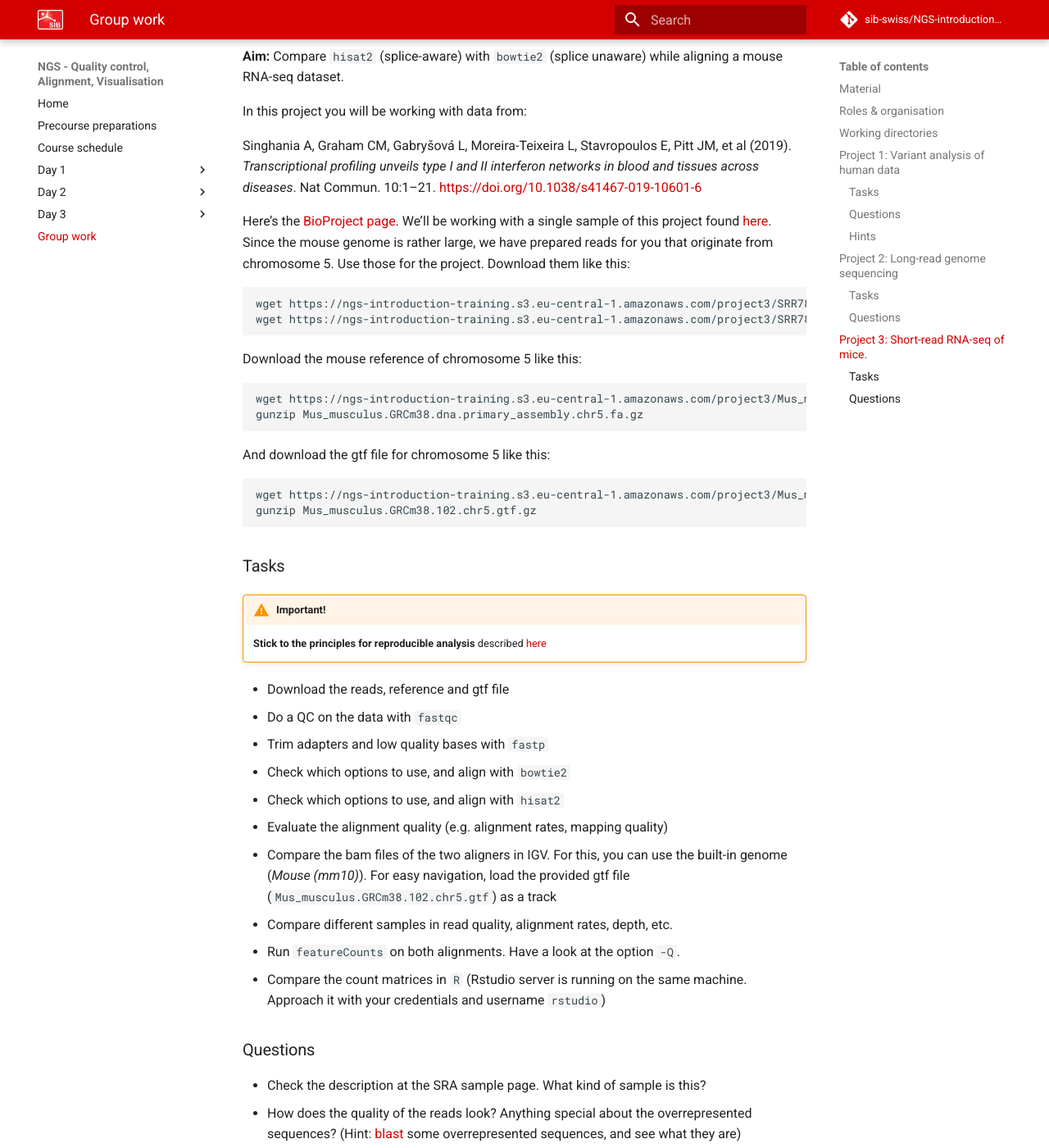
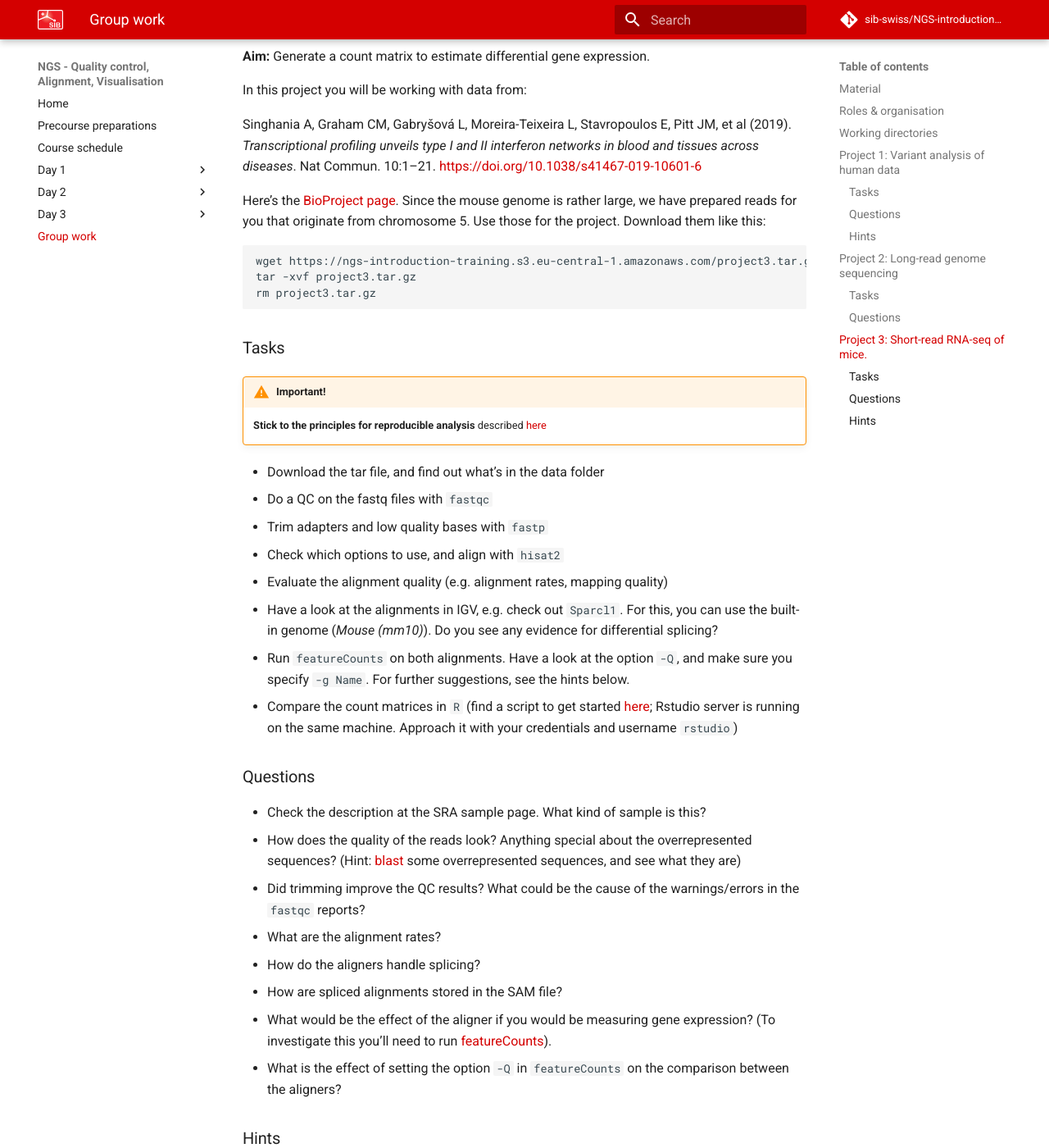
Before and after one commit to sib-swiss/NGS-introduction-training, an MkDocs documentation site: the page built from docs/group_work.md, in a window 1280 px wide and 1400 px high, scrolled down 5501 px. Shown: the whole window at 82% size. Built offline with MkDocs 1.6.1 and Material for MkDocs 9.7.7, drawn with Linux system fonts in a browser that asks for light colours; comment, search, counter and statistics services are not loaded; the version menu is left out; some of the changed text lies outside the part shown.

Commit message:
updates presentations

````diff
--- a/docs/group_work.md
+++ b/docs/group_work.md
@@ -44,9 +44,9 @@ In this project you will be working with Illumina reads from three samples: a fa
 You can get the data by running these commands:
 
 ```sh
-wget https://ngs-variants-training.s3.eu-central-1.amazonaws.com/ngs-variants-training.tar.gz
-tar -xvf ngs-variants-training.tar.gz
-rm ngs-variants-training.tar.gz
+wget https://ngs-introduction-training.s3.eu-central-1.amazonaws.com/project1.tar.gz
+tar -xvf project1.tar.gz
+rm project1.tar.gz
 ```
 
 ### Tasks
@@ -172,31 +172,18 @@ wget ftp://ftp.ensembl.org/pub/release-101/fasta/homo_sapiens/dna/Homo_sapiens.G
 
 ## :fontawesome-solid-disease: Project 3: Short-read RNA-seq of mice.
 
-**Aim:** Compare `hisat2` (splice-aware) with `bowtie2` (splice unaware) while aligning a mouse RNA-seq dataset.
+**Aim:** Generate a count matrix to estimate differential gene expression.
 
 In this project you will be working with data from:
 
 Singhania A, Graham CM, Gabryšová L, Moreira-Teixeira L, Stavropoulos E, Pitt JM, et al (2019). *Transcriptional profiling unveils type I and II interferon networks in blood and tissues across diseases*. Nat Commun. 10:1–21. [https://doi.org/10.1038/s41467-019-10601-6](https://doi.org/10.1038/s41467-019-10601-6)
 
-Here's the [BioProject page](https://www.ncbi.nlm.nih.gov/bioproject/PRJNA490485). We'll be working with a single sample of this project found [here](https://www.ncbi.nlm.nih.gov/sra/?term=SRR7822040). Since the mouse genome is rather large, we have prepared reads for you that originate from chromosome 5. Use those for the project. Download them like this:
+Here's the [BioProject page](https://www.ncbi.nlm.nih.gov/bioproject/PRJNA490485). Since the mouse genome is rather large, we have prepared reads for you that originate from chromosome 5. Use those for the project. Download them like this:
 
 ```sh
-wget https://ngs-introduction-training.s3.eu-central-1.amazonaws.com/project3/SRR7822040.chr5_R1.fastq.gz
-wget https://ngs-introduction-training.s3.eu-central-1.amazonaws.com/project3/SRR7822040.chr5_R2.fastq.gz
-```
-
-Download the mouse reference of chromosome 5 like this:
-
-```sh
-wget https://ngs-introduction-training.s3.eu-central-1.amazonaws.com/project3/Mus_musculus.GRCm38.dna.primary_assembly.chr5.fa.gz
-gunzip Mus_musculus.GRCm38.dna.primary_assembly.chr5.fa.gz
-```
-
-And download the gtf file for chromosome 5 like this:
-
-```sh
-wget https://ngs-introduction-training.s3.eu-central-1.amazonaws.com/project3/Mus_musculus.GRCm38.102.chr5.gtf.gz
-gunzip Mus_musculus.GRCm38.102.chr5.gtf.gz
+wget https://ngs-introduction-training.s3.eu-central-1.amazonaws.com/project3.tar.gz
+tar -xvf project3.tar.gz
+rm project3.tar.gz
 ```
 
 ### Tasks
@@ -204,16 +191,14 @@ gunzip Mus_musculus.GRCm38.102.chr5.gtf.gz
 !!! warning "Important!"
     **Stick to the principles for reproducible analysis** described [here](day1/reproducibility.md)
 
-* Download the reads, reference and gtf file
-* Do a QC on the data with `fastqc`
+* Download the tar file, and find out what's in the data folder
+* Do a QC on the fastq files with `fastqc`
 * Trim adapters and low quality bases with `fastp`
-* Check which options to use, and align with `bowtie2`
 * Check which options to use, and align with `hisat2`
 * Evaluate the alignment quality (e.g. alignment rates, mapping quality)
-* Compare the bam files of the two aligners in IGV. For this, you can use the built-in genome (*Mouse (mm10)*). For easy navigation, load the provided gtf file (`Mus_musculus.GRCm38.102.chr5.gtf`) as a track
-* Compare different samples in read quality, alignment rates, depth, etc.
-* Run `featureCounts` on both alignments. Have a look at the option `-Q`.
-* Compare the count matrices in `R` (Rstudio server is running on the same machine. Approach it with your credentials and username `rstudio`)
+* Have a look at the alignments in IGV, e.g. check out `Sparcl1`. For this, you can use the built-in genome (*Mouse (mm10)*). Do you see any evidence for differential splicing?
+* Run `featureCounts` on both alignments. Have a look at the option `-Q`, and make sure you specify `-g Name`. For further suggestions, see the hints below.
+* Compare the count matrices in `R` (find a script to get started [here](https://github.com/sib-swiss/NGS-introduction-training/blob/main/scripts/project3/07_run_DESeq2.R); Rstudio server is running on the same machine. Approach it with your credentials and username `rstudio`)
 
 ### Questions
 
@@ -226,55 +211,45 @@ gunzip Mus_musculus.GRCm38.102.chr5.gtf.gz
 * What would be the effect of the aligner if you would be measuring gene expression? (To investigate this you'll need to run [featureCounts](http://subread.sourceforge.net/featureCounts.html)).
 * What is the effect of setting the option `-Q` in `featureCounts` on the comparison between the aligners?
 
-!!! hint "Run your processes on multiple cores!"
-    We are now doing computations on a full genome, with full transcriptomic data. This is quite a bit more than we have used during the exercises. Therefore, computations take longer. However, most tools support parallel processing, in which you can specify how many cores you want to use to run in parallel. Your environment contains **four** cores, so this is also the maximum number of processes you can specify. Below you can find the options used in each command to specify multi-core processing.
+### Hints
 
-    | command       	| option    	|
-    |---------------	|-----------	|
-    | `bowtie2-build` 	| `--threads` 	|
-    | `hisat2-build`  	| `--threads` 	|
-    | `fastqc`       	| `--threads` 	|
-    | `cutadapt`      	| `--cores`   	|
-    | `bowtie2`       	| `--threads` 	|
-    | `hisat2`        	| `--threads` 	|
-    | `featureCounts`  	| `-T`        	|
+We are now doing computations on a full genome, with full transcriptomic data. This is quite a bit more than we have used during the exercises. Therefore, computations take longer. However, most tools support parallel processing, in which you can specify how many cores you want to use to run in parallel. Your environment contains **four** cores, so this is also the maximum number of processes you can specify. Below you can find the options used in each command to specify multi-core processing.
 
-!!! hint "Example code `hisat2` and `featureCounts`"
-    Everything in between `<>` should be replaced with specific arguments.
+| command       	| option    	|
+|---------------	|-----------	|
+| `bowtie2-build` 	| `--threads` 	|
+| `hisat2-build`  	| `--threads` 	|
+| `fastqc`       	| `--threads` 	|
+| `cutadapt`      	| `--cores`   	|
+| `bowtie2`       	| `--threads` 	|
+| `hisat2`        	| `--threads` 	|
+| `featureCounts`  	| `-T`        	|
 
-    Here's an example for `hisat2`:
+Here's some example code for `hisat2` and `featureCounts`. Everything in between `<>` should be replaced with specific arguments.
 
-    ```sh
-    hisat2-build <reference_sequence_fasta> <index_basename>
+Here's an example for `hisat2`:
 
-    hisat2 \
-    -x <index_basename> \
-    -1 <foward_reads.fastq.gz> \
-    -2 <reverse_reads.fastq.gz> \
-    -p <threads> \
-    | samtools sort \
-    | samtools view -bh \
-    > <alignment_file.bam>
-    ```
+```sh
+hisat2-build <reference_sequence_fasta> <index_basename>
 
-    Example code `featureCounts`:
+hisat2 \
+-x <index_basename> \
+-1 <foward_reads.fastq.gz> \
+-2 <reverse_reads.fastq.gz> \
+-p <threads> \
+| samtools sort \
+| samtools view -bh \
+> <alignment_file.bam>
+```
 
-    ```sh
-    featureCounts \
-    -p \
-    -T 2 \
-    -a <annotations.gtf> \
-    -o <output.counts.txt> \
-    <bowtie2_alignment.bam> <hisat2_alignment.bam>
-    ```
+Example code `featureCounts`:
 
-!!! hint "Spliced alignments"
-    Have a look at IGV on a particular gene, e.g. Pisd
-
-!!! hint "Reading in the count data in R"
-    You can read in the count data table, and compare the log2 counts of the two aligners like this:
-
-    ```r
-    cts <- read.delim('project_work/project3/counts/counts.txt', comment.char = '#')
-    plot(log2(cts$..alignments.SRR7822040.chr5.bt2.bam), log2(cts$..alignments.SRR7822040.chr5.hs2.bam))
-    ```
+```sh
+featureCounts \
+-p \
+-T 2 \
+-g Name \
+-a <annotations.gtf> \
+-o <output.counts.txt> \
+<bowtie2_alignment.bam> <hisat2_alignment.bam>
+```
````
Also changed, not shown: 2 other files.
